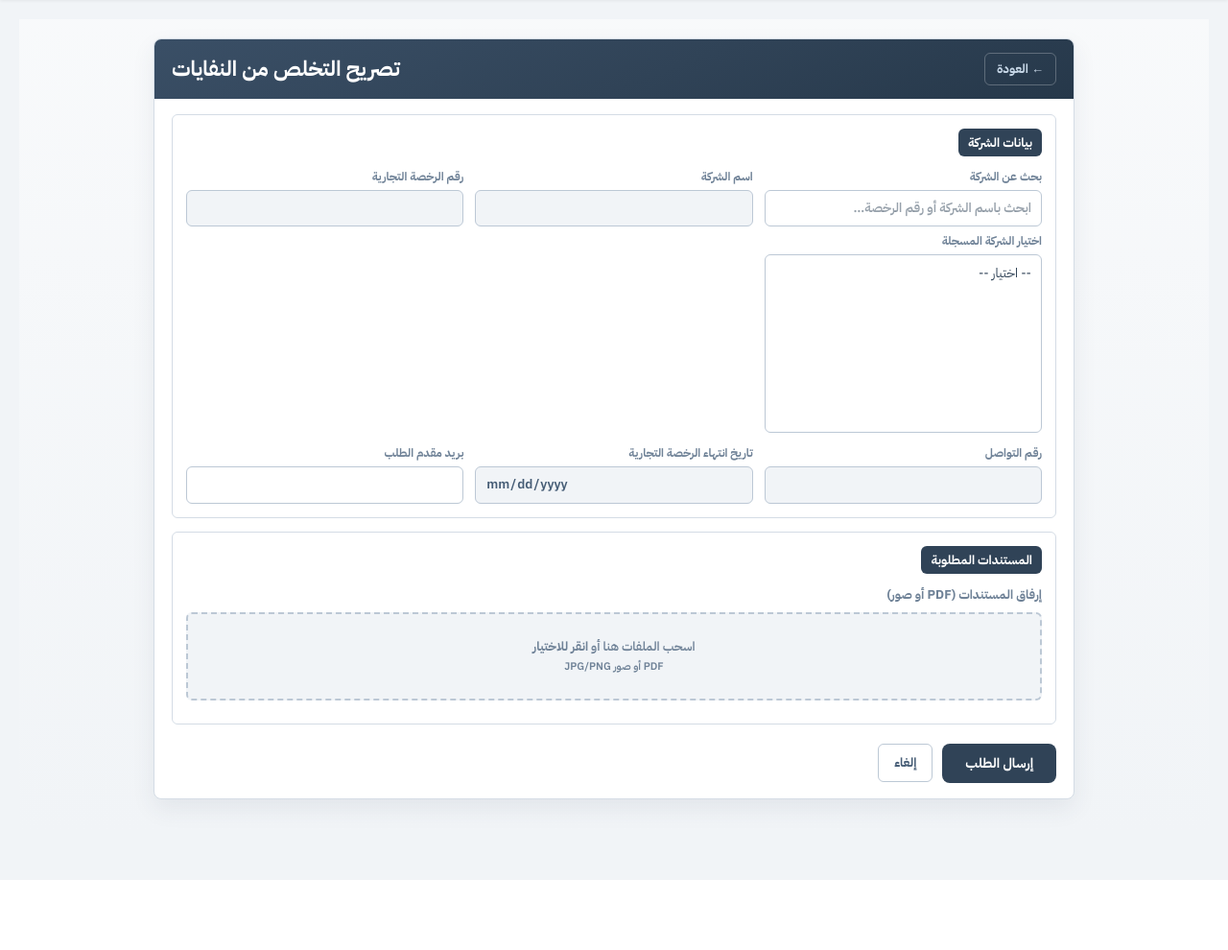
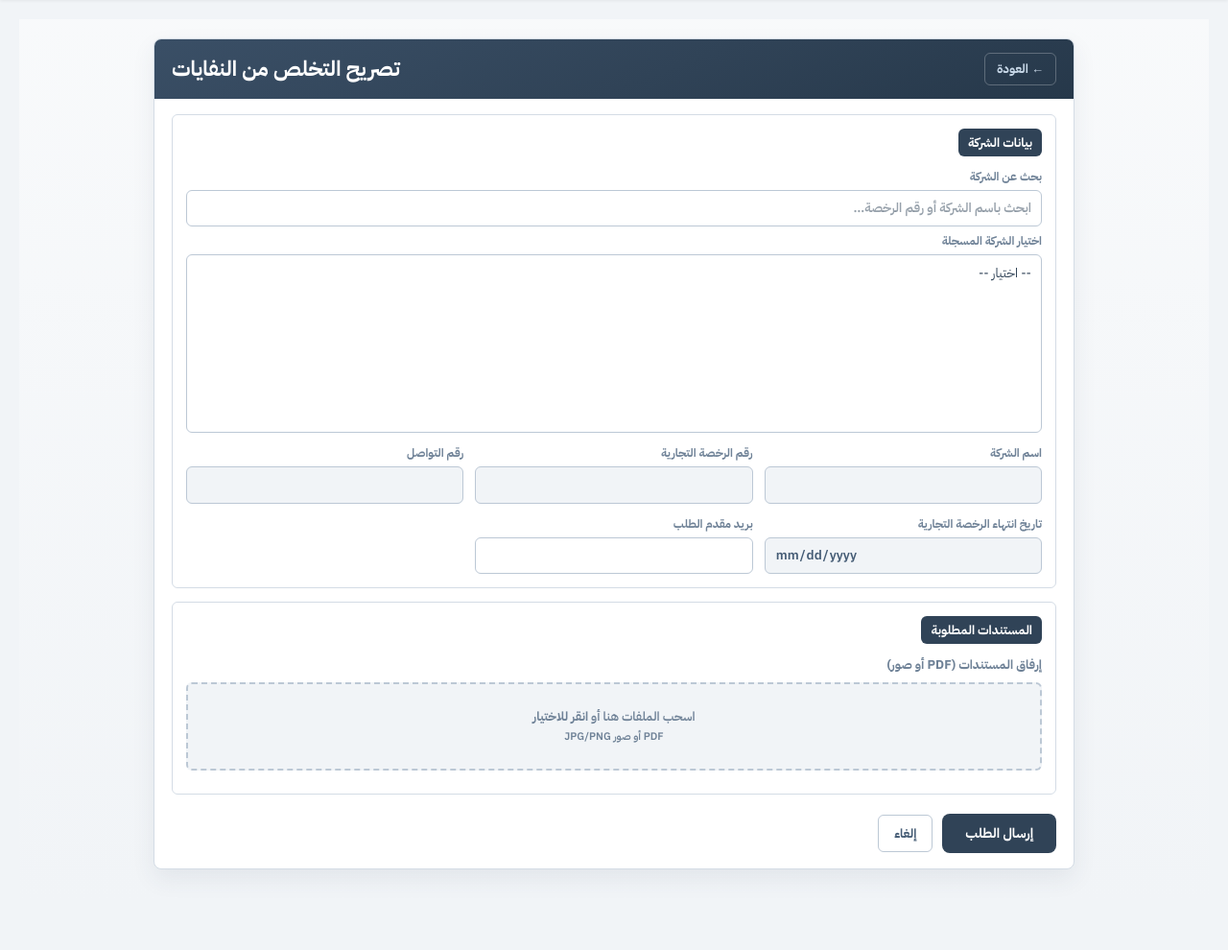
Before and after one commit to ahmed195c/msv, a Django app: page /permits/waste/ in a window 1280 px wide. Shown: the part 59-1049 px from the top of the page at 96% size. Before the commit the page ends 976 px from the top, so only its background shows below. Run offline with Django 5.2, Linux system fonts and the light colour scheme; the visitor is signed in with stand-in values (Sample User, id 1); data that the repository does not hold is empty; style sheets or scripts are compiled from the project's sources.

Commit message:
fix: add field-full CSS to vehicle and waste permit forms for full-width company select

```diff
--- a/msv/hcsd/templates/hcsd/vehicle_permit.html
+++ b/msv/hcsd/templates/hcsd/vehicle_permit.html
@@ -105,6 +105,8 @@
     grid-template-columns: repeat(auto-fit, minmax(220px, 1fr));
     gap: 12px;
   }
+
+  .field-full { grid-column: 1 / -1; }
 
   .field label {
     font-size: 12px;
--- a/msv/hcsd/templates/hcsd/waste_permit.html
+++ b/msv/hcsd/templates/hcsd/waste_permit.html
@@ -101,6 +101,8 @@
     grid-template-columns: repeat(auto-fit, minmax(220px, 1fr));
     gap: 12px;
   }
+
+  .field-full { grid-column: 1 / -1; }
 
   .field label {
     font-size: 12px;
```
